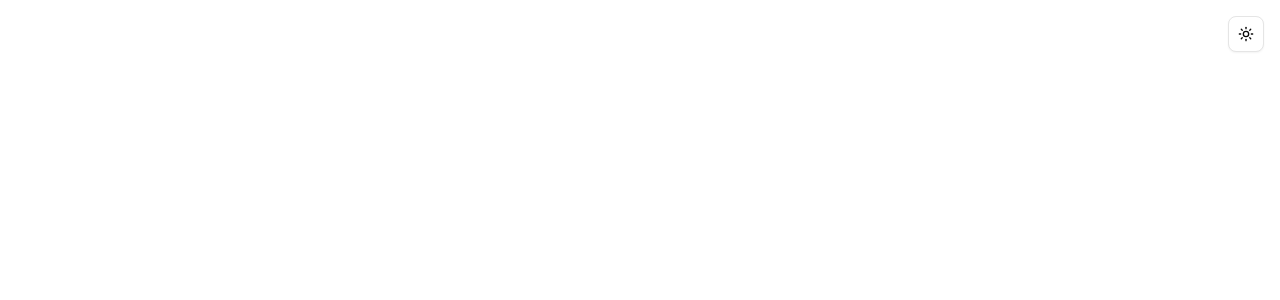
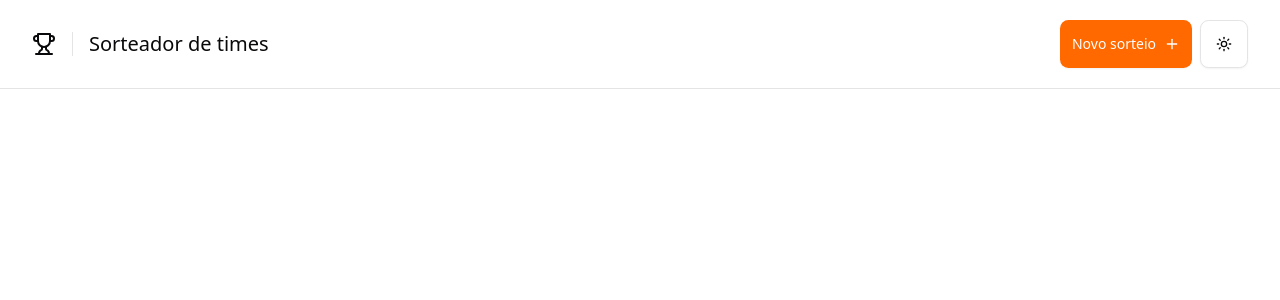
Before and after one commit to marrcelosantana/sorteador-times, a React (Vite) app: page / in a window 1280 px wide. Shown: the top 300 px of the page. Built offline with nearby package versions, Linux system fonts and the light colour scheme.

Commit message:
feat: add Header component and integrate it into Home page; update theme toggle and button styles

```diff
--- a/package.json
+++ b/package.json
@@ -11,6 +11,7 @@
   },
   "dependencies": {
     "@radix-ui/react-dropdown-menu": "^2.1.15",
+    "@radix-ui/react-separator": "^1.1.7",
     "@radix-ui/react-slot": "^1.2.3",
     "@tailwindcss/vite": "^4.1.8",
     "class-variance-authority": "^0.7.1",
--- /dev/null
+++ b/src/components/header.tsx
@@ -0,0 +1,25 @@
+import { Plus, Trophy } from "lucide-react";
+import { ThemeToggle } from "./theme/theme-toggle";
+import { Button } from "./ui/button";
+import { Separator } from "./ui/separator";
+
+const Header: React.FC = () => {
+  return (
+    <header className="flex w-full items-center justify-between border-b-[1px] px-8 py-5">
+      <div className="flex items-center justify-center gap-4">
+        <Trophy className="h-6 w-6" />
+        <Separator orientation="vertical" className="!h-6" />
+        <span className="text-xl">Sorteador de times</span>
+      </div>
+      <div className="flex items-center justify-center gap-2">
+        <Button className="flex h-12 items-center justify-center gap-2 text-white">
+          <span className="hidden sm:inline">Novo sorteio</span>
+          <Plus className="h-4 w-4" />
+        </Button>
+        <ThemeToggle />
+      </div>
+    </header>
+  );
+};
+
+export default Header;
--- a/src/components/theme/theme-toggle.tsx
+++ b/src/components/theme/theme-toggle.tsx
@@ -1,6 +1,7 @@
+import { useTheme } from "./theme-provider";
 import { Moon, Sun } from "lucide-react";
+import { Button } from "@/components/ui/button";
 
-import { Button } from "@/components/ui/button";
 import {
   DropdownMenu,
   DropdownMenuContent,
@@ -8,15 +9,17 @@ import {
   DropdownMenuTrigger,
 } from "@/components/ui/dropdown-menu";
 
-import { useTheme } from "./theme-provider";
-
 export function ThemeToggle() {
   const { setTheme } = useTheme();
 
   return (
     <DropdownMenu>
       <DropdownMenuTrigger asChild>
-        <Button variant="outline" size="icon">
+        <Button
+          variant="outline"
+          size="icon"
+          className="h-12 w-12 cursor-pointer"
+        >
           <Sun className="h-[1.2rem] w-[1.2rem] scale-100 rotate-0 transition-all dark:scale-0 dark:-rotate-90" />
           <Moon className="absolute h-[1.2rem] w-[1.2rem] scale-0 rotate-90 transition-all dark:scale-100 dark:rotate-0" />
           <span className="sr-only">Toggle theme</span>
@@ -24,13 +27,13 @@ export function ThemeToggle() {
       </DropdownMenuTrigger>
       <DropdownMenuContent align="end">
         <DropdownMenuItem onClick={() => setTheme("light")}>
-          Light
+          Claro
         </DropdownMenuItem>
         <DropdownMenuItem onClick={() => setTheme("dark")}>
-          Dark
+          Escuro
         </DropdownMenuItem>
         <DropdownMenuItem onClick={() => setTheme("system")}>
-          System
+          Sistema
         </DropdownMenuItem>
       </DropdownMenuContent>
     </DropdownMenu>
--- a/src/components/ui/button.tsx
+++ b/src/components/ui/button.tsx
@@ -5,7 +5,7 @@ import { cva, type VariantProps } from "class-variance-authority";
 import { cn } from "@/lib/utils";
 
 const buttonVariants = cva(
-  "inline-flex items-center justify-center gap-2 whitespace-nowrap rounded-md text-sm font-medium transition-all disabled:pointer-events-none disabled:opacity-50 [&_svg]:pointer-events-none [&_svg:not([class*='size-'])]:size-4 shrink-0 [&_svg]:shrink-0 outline-none focus-visible:border-ring focus-visible:ring-ring/50 focus-visible:ring-[3px] aria-invalid:ring-destructive/20 dark:aria-invalid:ring-destructive/40 aria-invalid:border-destructive",
+  "inline-flex cursor-pointer items-center justify-center gap-2 whitespace-nowrap rounded-md text-sm font-medium transition-all disabled:pointer-events-none disabled:opacity-50 [&_svg]:pointer-events-none [&_svg:not([class*='size-'])]:size-4 shrink-0 [&_svg]:shrink-0 outline-none focus-visible:border-ring focus-visible:ring-ring/50 focus-visible:ring-[3px] aria-invalid:ring-destructive/20 dark:aria-invalid:ring-destructive/40 aria-invalid:border-destructive",
   {
     variants: {
       variant: {
--- /dev/null
+++ b/src/components/ui/separator.tsx
@@ -0,0 +1,26 @@
+import * as React from "react";
+import * as SeparatorPrimitive from "@radix-ui/react-separator";
+
+import { cn } from "@/lib/utils";
+
+function Separator({
+  className,
+  orientation = "horizontal",
+  decorative = true,
+  ...props
+}: React.ComponentProps<typeof SeparatorPrimitive.Root>) {
+  return (
+    <SeparatorPrimitive.Root
+      data-slot="separator"
+      decorative={decorative}
+      orientation={orientation}
+      className={cn(
+        "bg-border shrink-0 data-[orientation=horizontal]:h-px data-[orientation=horizontal]:w-full data-[orientation=vertical]:h-full data-[orientation=vertical]:w-px",
+        className,
+      )}
+      {...props}
+    />
+  );
+}
+
+export { Separator };
--- a/src/index.css
+++ b/src/index.css
@@ -42,73 +42,74 @@
 }
 
 :root {
-  --radius: 0.625rem;
+  --radius: 0.65rem;
   --background: oklch(1 0 0);
-  --foreground: oklch(0.145 0 0);
+  --foreground: oklch(0.141 0.005 285.823);
   --card: oklch(1 0 0);
-  --card-foreground: oklch(0.145 0 0);
+  --card-foreground: oklch(0.141 0.005 285.823);
   --popover: oklch(1 0 0);
-  --popover-foreground: oklch(0.145 0 0);
-  --primary: oklch(0.205 0 0);
-  --primary-foreground: oklch(0.985 0 0);
-  --secondary: oklch(0.97 0 0);
-  --secondary-foreground: oklch(0.205 0 0);
-  --muted: oklch(0.97 0 0);
-  --muted-foreground: oklch(0.556 0 0);
-  --accent: oklch(0.97 0 0);
-  --accent-foreground: oklch(0.205 0 0);
+  --popover-foreground: oklch(0.141 0.005 285.823);
+  --primary: oklch(0.705 0.213 47.604);
+  --primary-foreground: oklch(0.98 0.016 73.684);
+  --secondary: oklch(0.967 0.001 286.375);
+  --secondary-foreground: oklch(0.21 0.006 285.885);
+  --muted: oklch(0.967 0.001 286.375);
+  --muted-foreground: oklch(0.552 0.016 285.938);
+  --accent: oklch(0.967 0.001 286.375);
+  --accent-foreground: oklch(0.21 0.006 285.885);
   --destructive: oklch(0.577 0.245 27.325);
-  --border: oklch(0.922 0 0);
-  --input: oklch(0.922 0 0);
-  --ring: oklch(0.708 0 0);
+  --border: oklch(0.92 0.004 286.32);
+  --input: oklch(0.92 0.004 286.32);
+  --ring: oklch(0.705 0.213 47.604);
   --chart-1: oklch(0.646 0.222 41.116);
   --chart-2: oklch(0.6 0.118 184.704);
   --chart-3: oklch(0.398 0.07 227.392);
   --chart-4: oklch(0.828 0.189 84.429);
   --chart-5: oklch(0.769 0.188 70.08);
   --sidebar: oklch(0.985 0 0);
-  --sidebar-foreground: oklch(0.145 0 0);
-  --sidebar-primary: oklch(0.205 0 0);
-  --sidebar-primary-foreground: oklch(0.985 0 0);
-  --sidebar-accent: oklch(0.97 0 0);
-  --sidebar-accent-foreground: oklch(0.205 0 0);
-  --sidebar-border: oklch(0.922 0 0);
-  --sidebar-ring: oklch(0.708 0 0);
+  --sidebar-foreground: oklch(0.141 0.005 285.823);
+  --sidebar-primary: oklch(0.705 0.213 47.604);
+  --sidebar-primary-foreground: oklch(0.98 0.016 73.684);
+  --sidebar-accent: oklch(0.967 0.001 286.375);
+  --sidebar-accent-foreground: oklch(0.21 0.006 285.885);
+  --sidebar-border: oklch(0.92 0.004 286.32);
+  --sidebar-ring: oklch(0.705 0.213 47.604);
 }
 
 .dark {
-  --background: oklch(0.145 0 0);
+  --background: oklch(0.141 0.005 285.823);
   --foreground: oklch(0.985 0 0);
-  --card: oklch(0.205 0 0);
+  --card: oklch(0.21 0.006 285.885);
   --card-foreground: oklch(0.985 0 0);
-  --popover: oklch(0.205 0 0);
+  --popover: oklch(0.21 0.006 285.885);
   --popover-foreground: oklch(0.985 0 0);
-  --primary: oklch(0.922 0 0);
-  --primary-foreground: oklch(0.205 0 0);
-  --secondary: oklch(0.269 0 0);
+  --primary: oklch(0.646 0.222 41.116);
+  --primary-foreground: oklch(0.98 0.016 73.684);
+  --secondary: oklch(0.274 0.006 286.033);
   --secondary-foreground: oklch(0.985 0 0);
-  --muted: oklch(0.269 0 0);
-  --muted-foreground: oklch(0.708 0 0);
-  --accent: oklch(0.269 0 0);
+  --muted: oklch(0.274 0.006 286.033);
+  --muted-foreground: oklch(0.705 0.015 286.067);
+  --accent: oklch(0.274 0.006 286.033);
   --accent-foreground: oklch(0.985 0 0);
   --destructive: oklch(0.704 0.191 22.216);
   --border: oklch(1 0 0 / 10%);
   --input: oklch(1 0 0 / 15%);
-  --ring: oklch(0.556 0 0);
+  --ring: oklch(0.646 0.222 41.116);
   --chart-1: oklch(0.488 0.243 264.376);
   --chart-2: oklch(0.696 0.17 162.48);
   --chart-3: oklch(0.769 0.188 70.08);
   --chart-4: oklch(0.627 0.265 303.9);
   --chart-5: oklch(0.645 0.246 16.439);
-  --sidebar: oklch(0.205 0 0);
+  --sidebar: oklch(0.21 0.006 285.885);
   --sidebar-foreground: oklch(0.985 0 0);
-  --sidebar-primary: oklch(0.488 0.243 264.376);
-  --sidebar-primary-foreground: oklch(0.985 0 0);
-  --sidebar-accent: oklch(0.269 0 0);
+  --sidebar-primary: oklch(0.646 0.222 41.116);
+  --sidebar-primary-foreground: oklch(0.98 0.016 73.684);
+  --sidebar-accent: oklch(0.274 0.006 286.033);
   --sidebar-accent-foreground: oklch(0.985 0 0);
   --sidebar-border: oklch(1 0 0 / 10%);
-  --sidebar-ring: oklch(0.556 0 0);
+  --sidebar-ring: oklch(0.646 0.222 41.116);
 }
+
 
 @layer base {
   * {
--- a/src/pages/home.tsx
+++ b/src/pages/home.tsx
@@ -1,11 +1,9 @@
-import { ThemeToggle } from "@/components/theme/theme-toggle";
+import Header from "@/components/header";
 
 const Home: React.FC = () => {
   return (
-    <div className="h-screen w-full p-4">
-      <div className="ml-auto flex items-center justify-end gap-2">
-        <ThemeToggle />
-      </div>
+    <div className="h-screen w-full">
+      <Header />
     </div>
   );
 };
```
Also changed, not shown: components.json, 1 other file (tests, documents, lock files or other folders).
